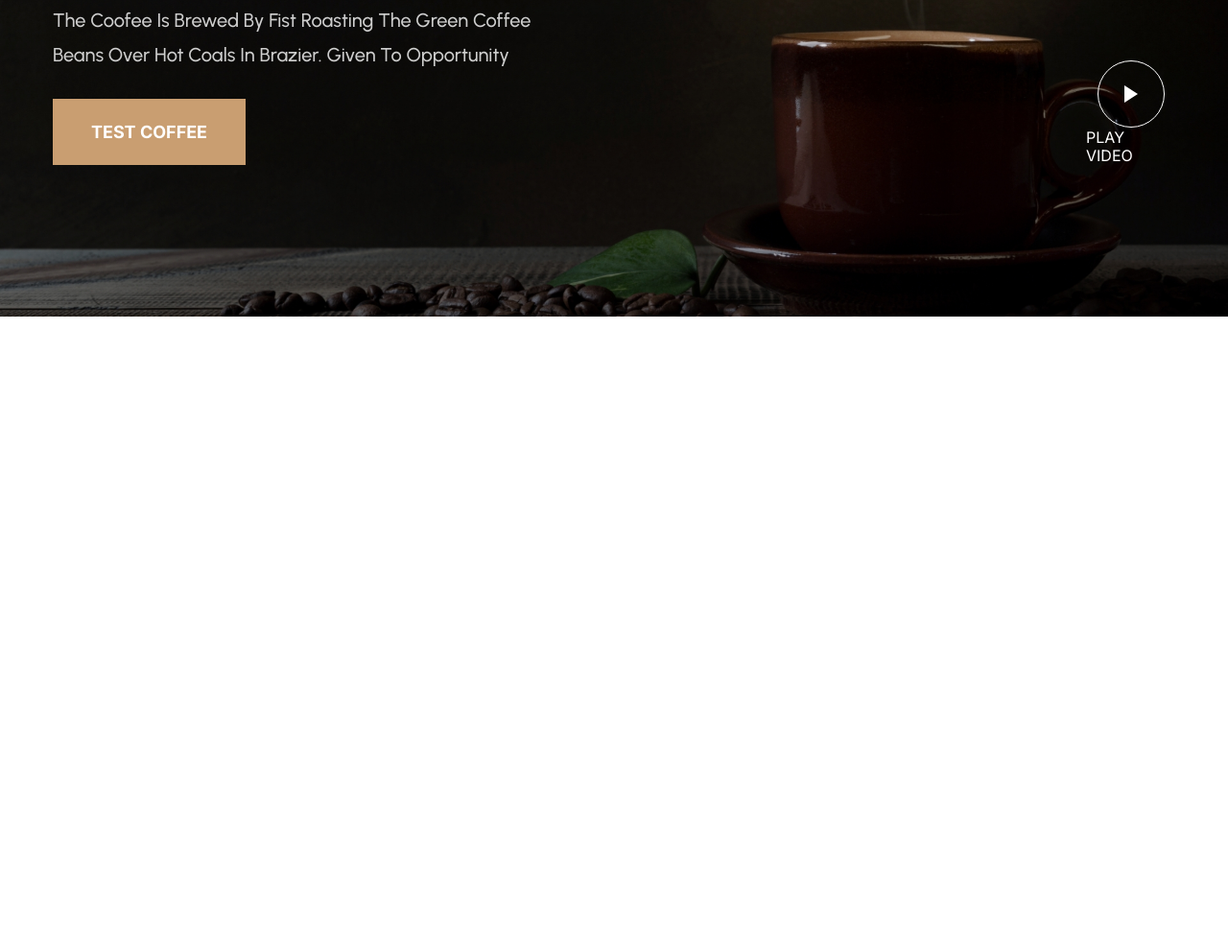
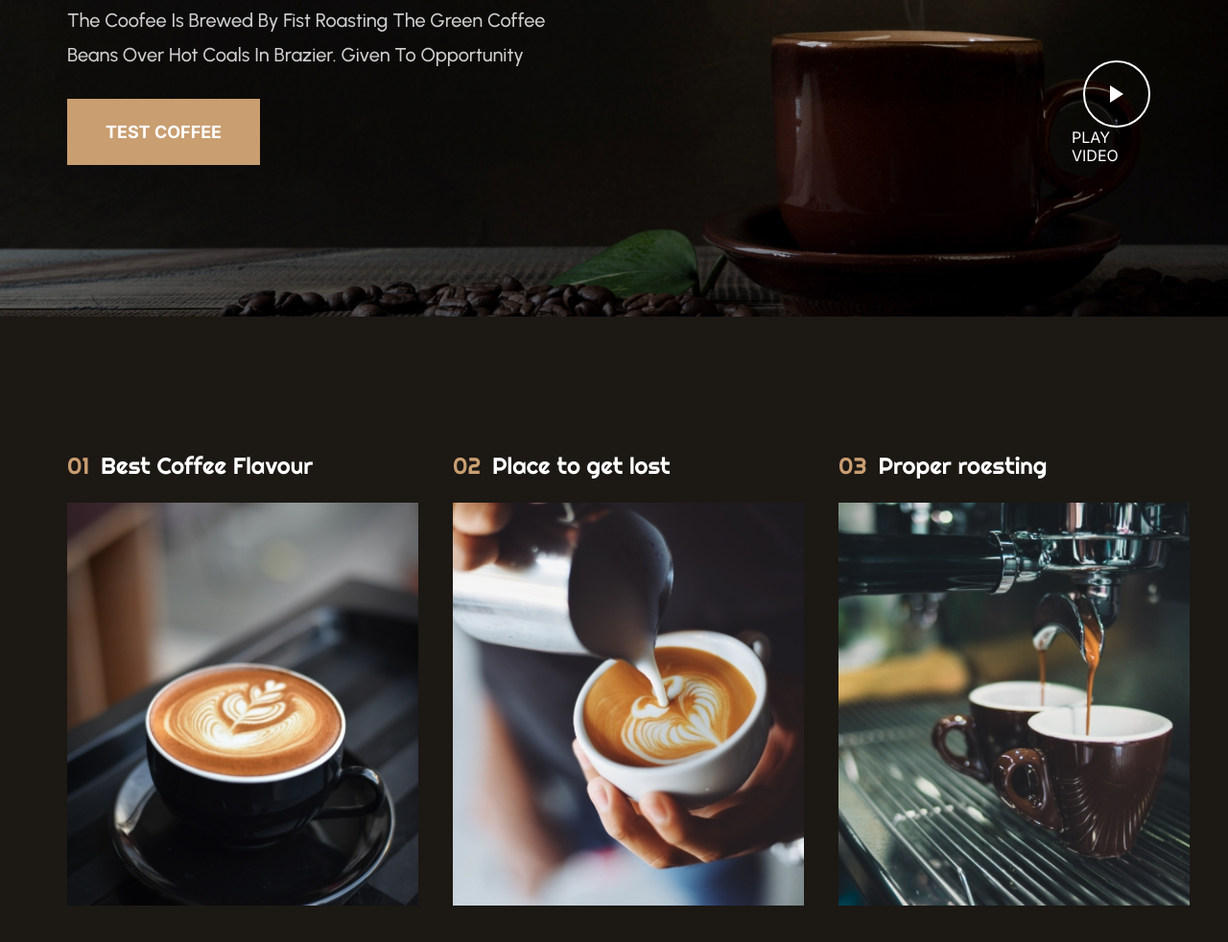
Before and after one commit to vadimysta/Cappuccino, a plain HTML site: page index.html in a window 1280 px wide. Shown: the part 488-1470 px from the top of the page at 96% size. Before the commit the page ends 818 px from the top, so only its background shows below. Drawn offline with nearby package versions, Linux system fonts and the light colour scheme.

Commit message:
fuatures

```diff
--- a/index.html
+++ b/index.html
@@ -74,6 +74,27 @@
                 </div>
             </div>
         </section>
+
+        <section>
+
+                <div class="container">
+                    <ol class="fuatures padding-main">
+                        <li class="fuatures-item">
+                            <span class="fuatures-item-num">01</span>Best Coffee Flavour
+                            <img src="./public/img/Cappuccino.jpeg" alt="Image" class="fuatures-img">
+                        </li>
+                        <li class="fuatures-item">
+                            <span class="fuatures-item-num">02</span>Place to get lost
+                            <img src="./public/img/Cappuccino-spills.jpeg" alt="Image" class="fuatures-img">
+                        </li>
+                        <li class="fuatures-item">
+                            <span class="fuatures-item-num">03</span>Proper roesting
+                            <img src="./public/img/Cappuccino-is-poured.jpeg" alt="Image" class="fuatures-img">
+                        </li>
+                    </ol>
+            </div>
+        </section>
+
     </main>
 </body>
 </html>
--- a/sass/base/_btn.scss
+++ b/sass/base/_btn.scss
@@ -17,7 +17,7 @@
     background-position: center;
     width: 70px;
     height: 70px;
-    border: 1.5px solid $white;
+    border: 2px solid $white;
     box-sizing: border-box;
     border-radius: 100%;
 }
--- /dev/null
+++ b/sass/base/_padding-main.scss
@@ -0,0 +1,3 @@
+.padding-main {
+    padding: 140px 15px 140px 15px;
+}
--- a/sass/base/_reser.scss
+++ b/sass/base/_reser.scss
@@ -14,4 +14,6 @@ body {
         font-family: "Righteous", sans-serif;
         font-family: "Urbanist", sans-serif;
         font-family: "Inter", sans-serif;
+        background-color: rgb(28, 24, 20);
+        color: rgb(255, 255, 255);
 }
--- a/sass/blocks/_banner.scss
+++ b/sass/blocks/_banner.scss
@@ -9,7 +9,7 @@
 .banner {
     display: flex;
     justify-content: space-between;
-    padding: 147px 0 158px;
+    padding: 147px 15px 158px 15px;
 }
 
 .banner-title {
--- /dev/null
+++ b/sass/blocks/_fuatures.scss
@@ -0,0 +1,20 @@
+.fuatures {
+    display: flex;
+    gap: 36px;
+}
+
+.fuatures-item {
+    font-family: Righteous;
+    font-size: 24px;
+    font-weight: 400;
+}
+
+.fuatures-item-num {
+    color: $light-brown;
+    margin-right: 12px;
+}
+
+.fuatures-img {
+    display: block;
+    margin-top: 24px;
+}
--- a/sass/index.scss
+++ b/sass/index.scss
@@ -6,3 +6,5 @@
 @import "./base/hover";
 @import "./blocks/banner";
 @import "./base/btn";
+@import "./blocks/fuatures";
+@import "./base/padding-main";
```
Also changed, not shown: css/index.css, css/index.min.css, 2 other files.
